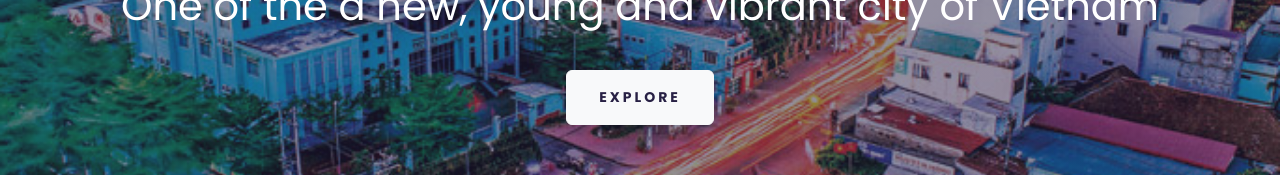
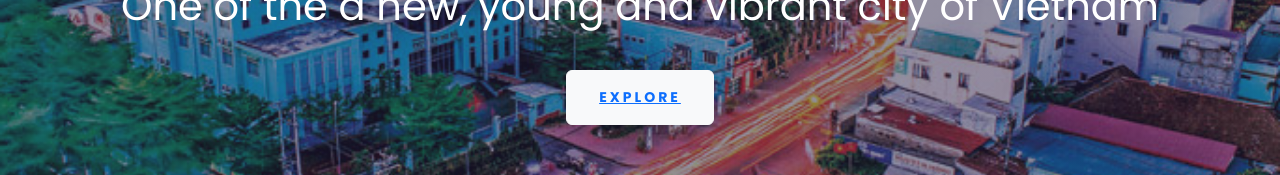
Before and after one commit to duongni/my-hometown, a React (Create React App) app: page / in a window 1280 px wide. Shown: the part 471-646 px from the top of the page. Built offline with nearby package versions, Linux system fonts and the light colour scheme.

Commit message:
added link to Explore button

```diff
--- a/src/Cafecard.js
+++ b/src/Cafecard.js
@@ -5,7 +5,7 @@ import vy from "./img/vy-coffee.png";
 import "./Cafecard.css";
 export default function Cafecard() {
   return (
-    <div className="Cafecard">
+    <div className="Cafecard" id="explore">
       <div className="coffee-places">
         <h2>The city is famed for its locally cultivated coffee beans.</h2>
         <h3>Favorite coffee in Long Khanh</h3>
--- a/src/Header.js
+++ b/src/Header.js
@@ -9,7 +9,7 @@ export default function Header() {
         <h1>Welcome to Long Khanh</h1>
         <h4> One of the a new, young and vibrant city of Vietnam</h4>
         <button type="button" class="btn btn-light">
-          EXPLORE
+          <a href="#explore">EXPLORE</a>
         </button>
       </div>
     </div>
```
